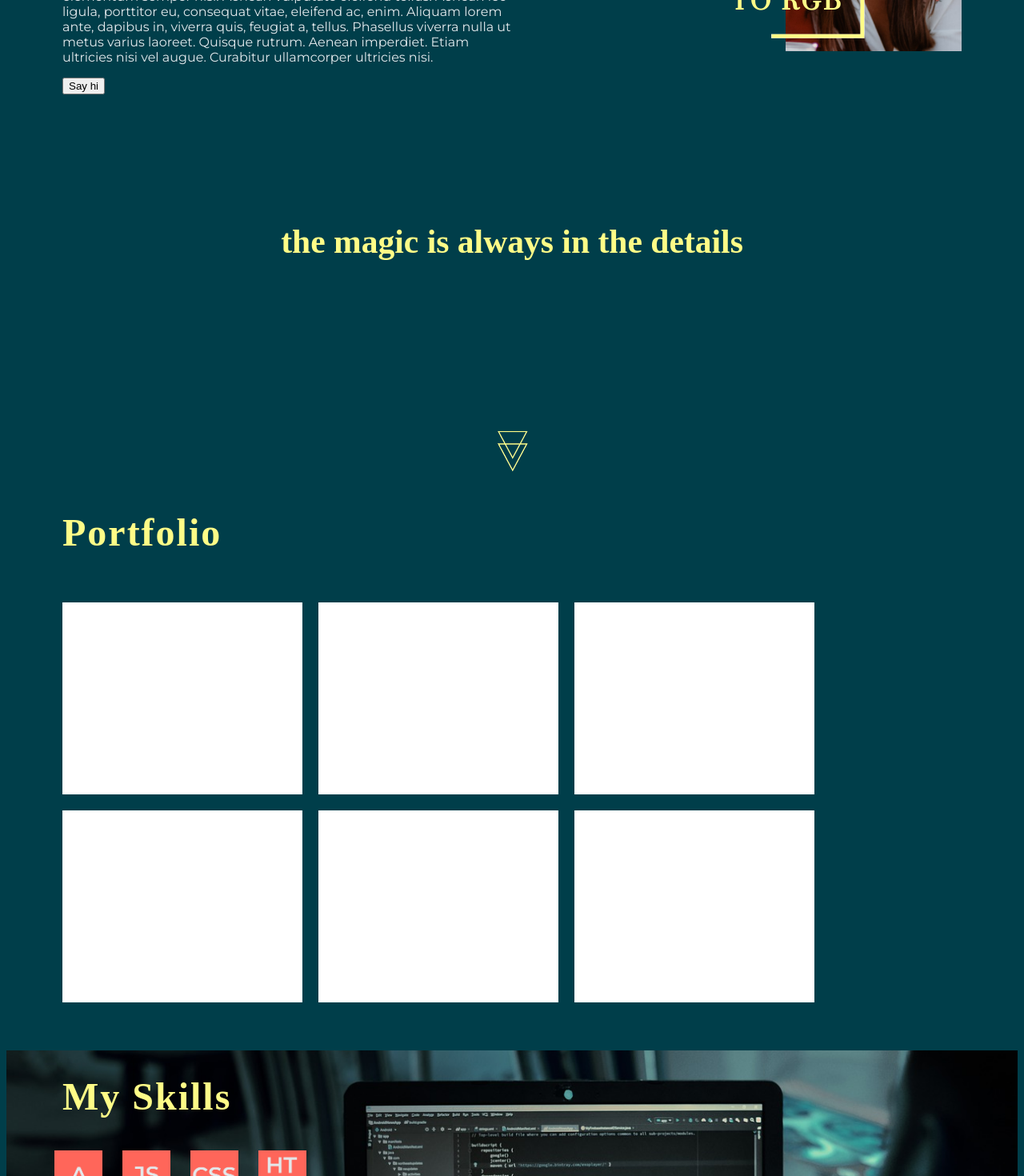
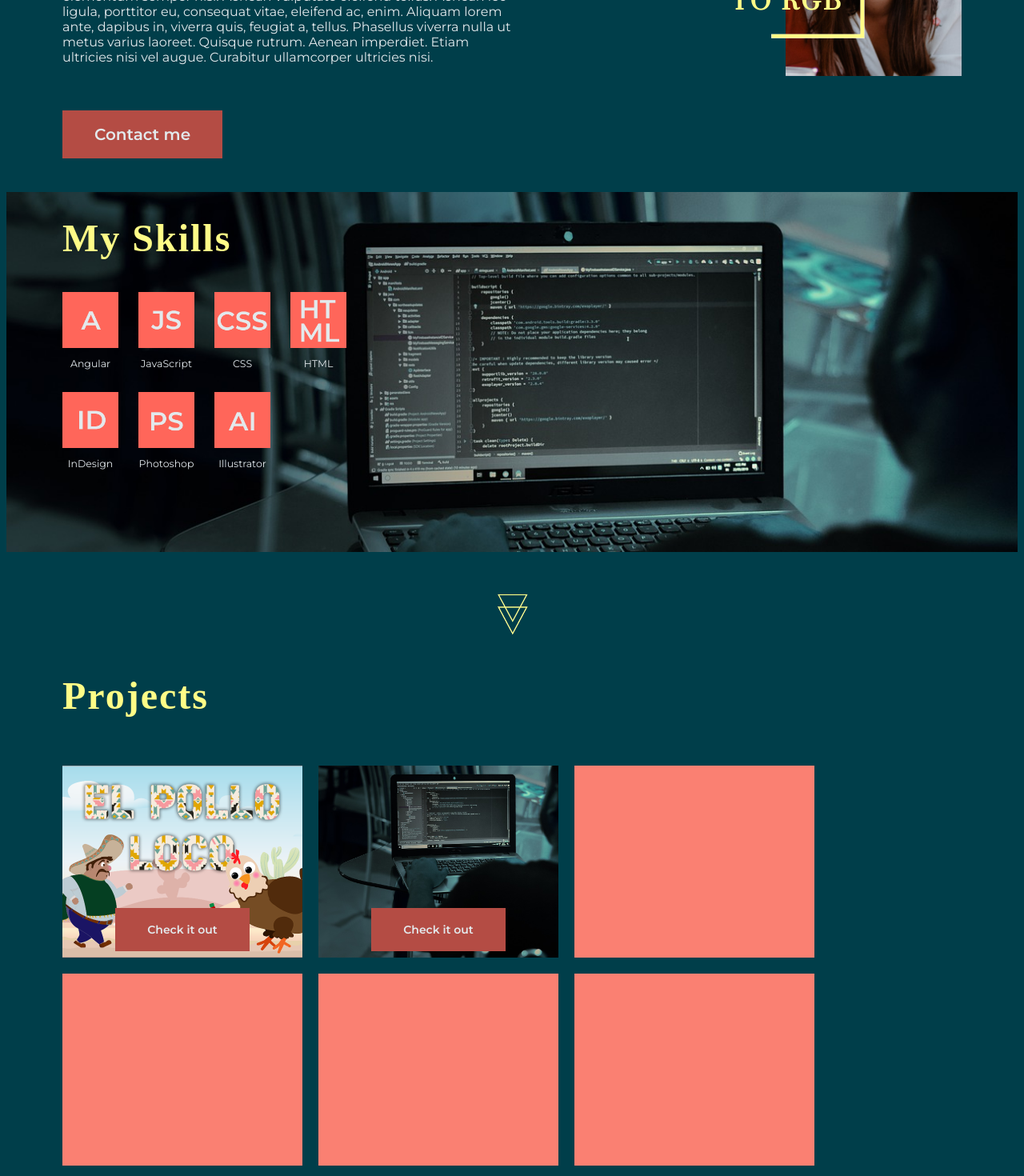
Before and after one commit to YvonneGam/yvonne-gmboeck.de, an Angular app: page / in a window 1280 px wide. Shown: the part 900-2370 px from the top of the page at 80% size. Built offline with nearby package versions, Linux system fonts and the light colour scheme; a web font is replaced by a local one.

Commit message:
change arrangement

```diff
--- a/src/app/about-me/about-me.component.html
+++ b/src/app/about-me/about-me.component.html
@@ -24,7 +24,9 @@
             </p>
         </div>
 
-        <button>Say hi</button>
+
+        <a href="#" #btn class="btn montserrat">Contact me</a>
+        <!-- <button>Say hi</button> -->
     </div>
 
     <img class="img-me" src="assets/img/DSC08000 (2).jpg">
@@ -36,14 +38,3 @@
 
 <div class="saying yellow absolute">FROM <br>CMYK <br>
     TO RGB</div>
-
-
-<div class="saying-magic-container glowing">
-    <span style="--i:1;"></span>
-    <h3 class="yellow">the magic is always in the details</h3>
-
-</div>
-
-<div class="arrow-container d-flex">
-  <a href="#portfolio"><img class="arrow" src="assets/img/arrow-down.png"></a>
-</div>
--- a/src/app/about-me/about-me.component.scss
+++ b/src/app/about-me/about-me.component.scss
@@ -9,6 +9,7 @@
 
 .text-about {
     font-size: 16px;
+    margin-bottom: 75px;
 }
 
 .about-me-text {
@@ -36,26 +37,8 @@
     transition: 0.5s;
     letter-spacing: 3px;
 
-    &:hover  {
+    &:hover {
         color: #fffc87;
         text-shadow: 0 0 10px #fffc87, 0 0 40px #fffc87, 0 0 80px #fffc87;
     }
 }
-
-.saying-magic-container {
-    margin-top: 160px;
-    margin-bottom: 160px;
-    margin-left: 70px;
-    margin-right: 70px;
-    text-align: center;
-}
-
-
-
-h3 {
-    font-size: 2.6rem;
-}
-
-.arrow-container {
-    justify-content: center;
-}
--- a/src/app/app.component.html
+++ b/src/app/app.component.html
@@ -3,9 +3,9 @@
 <app-startscreen></app-startscreen>
 
 <app-about-me></app-about-me>
+<app-skills></app-skills>
 
 <app-portfolio></app-portfolio>
 
-<app-skills></app-skills>
 
 <app-footer></app-footer>
--- a/src/app/menu/menu.component.html
+++ b/src/app/menu/menu.component.html
@@ -1,7 +1,7 @@
 <header>
-    <div class="header-container montserrat">
+    <div id="menu" class="header-container montserrat">
     <a href="#about-me">About me</a>
-    <a href="#portfolio">Portfolio</a>
+    <a href="#portfolio">Projects</a>
     <a routerLink="">Contact</a>
 
 </div>
--- a/src/app/portfolio/portfolio.component.html
+++ b/src/app/portfolio/portfolio.component.html
@@ -1,13 +1,17 @@
 <div id="portfolio" class="portfolio-container">
 
-<h2>Portfolio</h2>
+<h2>Projects</h2>
 
 <div class="portfolio-boxes d-flex">
 
-    <div class="project-box">
+    <div class="project-box d-flex">
+        <img src="assets/img/projects/startscreen.png">
+      <a href="#" class="btn-project montserrat">Check it out</a>
     </div>
 
-    <div class="project-box">
+    <div class="project-box d-flex">
+        <img src="assets/img/code-4333398_1280.jpg">
+        <a href="#" class="btn-project montserrat">Check it out</a>
     </div>
 
     <div class="project-box">
@@ -25,6 +29,9 @@
 
 </div>
 
-
+<div class="saying-magic-container">
+    <h3 class="yellow">the magic is always in the details</h3>
 
 </div>
+
+</div>
--- a/src/app/portfolio/portfolio.component.scss
+++ b/src/app/portfolio/portfolio.component.scss
@@ -4,17 +4,66 @@
     margin-top: 40px;
 }
 
+.portfolio-boxes {
+    flex-wrap: wrap;
+}
 
-.portfolio-boxes {
-flex-wrap: wrap;
-
+.project-box {
+    background-color:salmon;
+    height: 240px;
+    width: 300px;
+    margin-right: 20px;
+    margin-top: 20px;
+    justify-content: center;
+    flex-direction: column;
+    align-items: center;
 }
 
 
-.project-box {
-background-color: white;
-height: 240px;
-width: 300px;
-margin-right: 20px;
-margin-top: 20px;
+.project-box img {
+        width: 100%;
+        height: 100%;
+        object-fit: cover;
 }
+
+.saying-magic-container {
+    margin-top: 160px;
+    margin-bottom: 160px;
+    margin-left: 70px;
+    margin-right: 70px;
+    text-align: center;
+}
+h3 {
+    font-size: 2.6rem;
+}
+
+.btn-project {
+    text-decoration: none;
+    padding: 18px 40px;
+    background-color: #b44c44;
+    color: #e3e9ec;
+    font-weight: bolder;
+    font-size: 14px;
+    overflow: hidden;
+    position: absolute;
+    z-index: 1;
+    margin-top: 170px;
+}
+
+
+.btn-project::before {
+    content: "";
+    position: absolute;
+    left: var(--x);
+    top: var(--y);
+    transform: translate(-50%, -50%);
+    background-image: radial-gradient(circle closet-side, #ff665a, transparent);
+    width: 0; height: 0;
+    transition: width 0.3 ease, height 0.3 ease;
+    z-index: -1;
+}
+
+.btn-project:hover::before {
+    width: 250px;
+    height: 250px;
+}
--- a/src/app/skills/skills.component.html
+++ b/src/app/skills/skills.component.html
@@ -2,17 +2,45 @@
 
     <h2>My Skills</h2>
     <div class="skill-img-container d-flex">
-        <div>
+        <div class="icon-bu">
             <a class="imgLink-angular"><img src="assets/img/angular-rot.png" alt="Bild"></a>
             <p class="montserrat">Angular</p>
         </div>
 
-        <a class="imgLink-js"><img src="assets/img/JavaScript-rot.png" alt="Bild"></a>
-        <a class="imgLink-css"><img src="assets/img/CSS-rot.png" alt="Bild"></a>
-        <a class="imgLink-html"> <img src="assets/img/HTML-rot.png" alt="Bild"></a> <br>
-        <a class="imgLink-id"><img src="assets/img/InDesign-rot.png" alt="Bild"></a>
-        <a class="imgLink-ps"><img src="assets/img/Photoshop-rot.png" alt="Bild"></a>
-        <a class="imgLink-ai"><img src="assets/img/Illustrator-rot.png" alt="Bild"></a>
+        <div class="icon-bu">
+            <a class="imgLink-js"><img src="assets/img/JavaScript-rot.png" alt="Bild"></a>
+            <p class="montserrat">JavaScript</p>
+        </div>
+
+        <div class="icon-bu">
+            <a class="imgLink-css"><img src="assets/img/CSS-rot.png" alt="Bild"></a>
+            <p class="montserrat">CSS</p>
+        </div>
+
+        <div class="icon-bu">
+            <a class="imgLink-html"> <img src="assets/img/HTML-rot.png" alt="Bild"></a>
+            <p class="montserrat">HTML</p>
+        </div>
+
+        <div class="icon-bu">
+            <a class="imgLink-id"><img src="assets/img/InDesign-rot.png" alt="Bild"></a>
+            <p class="montserrat">InDesign</p>
+        </div>
+
+        <div class="icon-bu">
+            <a class="imgLink-ps"><img src="assets/img/Photoshop-rot.png" alt="Bild"></a>
+            <p class="montserrat">Photoshop</p>
+        </div>
+
+        <div class="icon-bu">
+            <a class="imgLink-ai"><img src="assets/img/Illustrator-rot.png" alt="Bild"></a>
+            <p class="montserrat">Illustrator</p>
+        </div>
+
     </div>
 
 </div>
+
+<div class="arrow-container d-flex">
+    <a href="#portfolio"><img class="arrow" src="assets/img/arrow-down.png"></a>
+  </div>
--- a/src/app/skills/skills.component.scss
+++ b/src/app/skills/skills.component.scss
@@ -19,15 +19,15 @@
 }
 
 .skill-img-container {
-    width: 30%;
-    margin-left: 60px;
-    margin-right: 60px;
+    width: 35%;
+    margin-left: 70px;
+    margin-right: 70px;
     margin-bottom: 100px;
     flex-wrap: wrap;
 
      img {
-        width: 60px;
-        height: 60px;
+        width: 70px;
+        height: 70px;
         margin-right: 25px;
         margin-bottom: 25px;
     }
@@ -40,18 +40,25 @@
 }
 
 p {
-    color: white;
+    color: #e3e9ec;
     text-align:center;
-    font-size: 14px;
+    font-size: 12.5px;
 }
 
+.arrow-container {
+    justify-content: center;
+}
+
+.icon-bu {
+    margin-right: 25px;
+    margin-bottom: 15px;
+}
 
 .imgLink-angular {
     background-image: url('/assets/img/angular-original.png');
     background-size:cover;
-    width: 60px;
-    height: 60px;
-    margin-right: 25px;
+    width: 70px;
+    height: 70px;
     margin-bottom: 5px;
     display: block;
 
@@ -66,10 +73,9 @@
 .imgLink-js {
     background-image: url('/assets/img/JavaScript-original.png');
     background-size:cover;
-    width: 60px;
-    height: 60px;
-    margin-right: 25px;
-    margin-bottom: 25px;
+    width: 70px;
+    height: 70px;
+    margin-bottom: 5px;
     display: block;
 
      &:hover {
@@ -82,10 +88,9 @@
 .imgLink-css {
     background-image: url('/assets/img/CSS-original.png');
     background-size:cover;
-    width: 60px;
-    height: 60px;
-    margin-right: 25px;
-    margin-bottom: 25px;
+    width: 70px;
+    height: 70px;
+    margin-bottom: 5px;
     display: block;
 
      &:hover {
@@ -98,10 +103,9 @@
 .imgLink-html {
     background-image: url('/assets/img/HTML-original.png');
     background-size:cover;
-    width: 60px;
-    height: 60px;
-    margin-right: 25px;
-    margin-bottom: 25px;
+    width: 70px;
+    height: 70px;
+    margin-bottom: 5px;
     display: block;
 
      &:hover {
@@ -115,10 +119,9 @@
 .imgLink-id {
     background-image: url('/assets/img/InDesign-original.png');
     background-size:cover;
-    width: 60px;
-    height: 60px;
-    margin-right: 25px;
-    margin-bottom: 25px;
+    width: 70px;
+    height: 70px;
+    margin-bottom: 5px;
     display: block;
 
      &:hover {
@@ -131,10 +134,9 @@
 .imgLink-ps {
     background-image: url('/assets/img/Photoshop-originl.png');
     background-size:cover;
-    width: 60px;
-    height: 60px;
-    margin-right: 25px;
-    margin-bottom: 25px;
+    width: 70px;
+    height: 70px;
+    margin-bottom: 5px;
     display: block;
 
      &:hover {
@@ -147,10 +149,9 @@
 .imgLink-ai {
     background-image: url('/assets/img/Illustrator-original.png');
     background-size:cover;
-    width: 60px;
-    height: 60px;
-    margin-right: 25px;
-    margin-bottom: 25px;
+    width: 70px;
+    height: 70px;
+    margin-bottom: 5px;
     display: block;
 
      &:hover {
--- a/src/app/startscreen/startscreen.component.html
+++ b/src/app/startscreen/startscreen.component.html
@@ -11,3 +11,7 @@
 </div>
   <a href="#about-me"> <img class="arrow" src="assets/img/arrow-down.png"></a>
 </div>
+
+
+
+<a href="#menu"><img class="arrow-up" src="assets/img/arrow-down.png"></a>
--- a/src/app/startscreen/startscreen.component.scss
+++ b/src/app/startscreen/startscreen.component.scss
@@ -56,3 +56,13 @@
     color: #e3e9ec;
     text-shadow: 0 0 10px #e3e9ec, 0 0 40px #e3e9ec, 0 0 80px #e3e9ec;
 }
+
+
+.arrow-up {
+    position: fixed;
+    height: 60px;
+    transform: scaleY(-1);
+    right: 80px;
+    top: 510px;
+    cursor: pointer;
+}
--- a/src/styles.scss
+++ b/src/styles.scss
@@ -60,3 +60,35 @@
     margin-top: 40px;
     cursor: pointer;
 }
+
+
+
+.btn {
+    text-decoration: none;
+    padding: 18px 40px;
+    background-color: #b44c44;
+    color: #e3e9ec;
+    font-weight: bolder;
+    font-size: 20px;
+    overflow: hidden;
+    position: relative;
+    z-index: 1;
+}
+
+
+.btn::before {
+    content: "";
+    position: absolute;
+    left: var(--x);
+    top: var(--y);
+    transform: translate(-50%, -50%);
+    background-image: radial-gradient(circle closet-side, #ff665a, transparent);
+    width: 0; height: 0;
+    transition: width 0.3 ease, height 0.3 ease;
+    z-index: -1;
+}
+
+.btn:hover::before {
+    width: 250px;
+    height: 250px;
+}
```
Also changed, not shown: src/app/about-me/about-me.component.ts (+17 -0 lines), src/assets/img/projects/startscreen.png (added).
